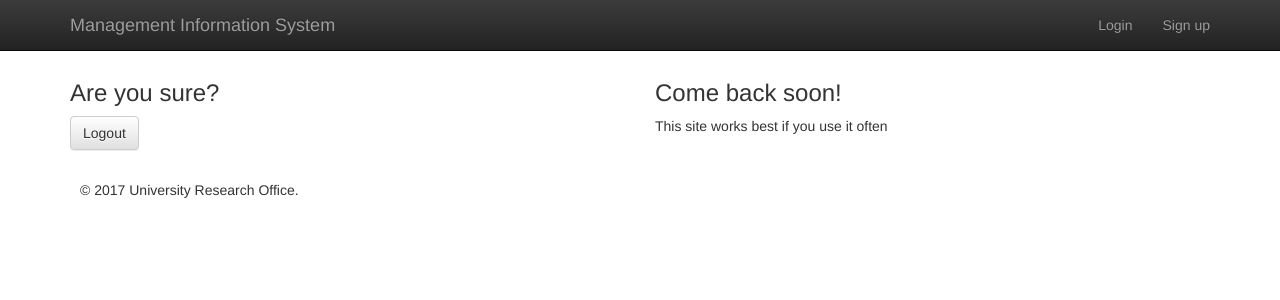
After one commit to rcdosado/URO-MIS, a Django app: template users/templates/users/logout.html in a window 1280 px wide. The commit adds this page. Shown: the top 300 px of the page. Run offline with Django 3.2, Linux system fonts and the light colour scheme; the template is opened without the code that fills it: values that come from a table or form of the project are taken from there, others are empty; parts of the project's set-up code (start-up, migrations or seed data) failed here and were passed over; some libraries are stand-ins or nearby versions.

Commit message:
Add logout feature

```diff
--- a/templates/layout.html
+++ b/templates/layout.html
@@ -39,11 +39,9 @@
                     <li><a href="{% url 'users:login'%}">Login</a></li>
                     <li><a href="#">Sign up</a></li>
               {% else %}
-                    <li><a href="">About</a></li>
-                    <li><a href="">System</a></li>
-                    <li><a href="">Research</a></li>
                     <li><a href="">Admin</a></li>
-                    <li><a href="">Info</a></li>
+                    <li><a href="{% url 'users:logout' %}">Logout</a></li>
+
               {% endif %}
               </ul>
         </div><!--/.navbar-collapse -->
--- /dev/null
+++ b/users/forms.py
@@ -0,0 +1,6 @@
+from django import forms
+
+
+
+class LogoutForm(forms.Form):
+    pass
--- /dev/null
+++ b/users/templates/users/logout.html
@@ -0,0 +1,22 @@
+{% extends 'layout.html' %}
+
+{% block title %}Logout | {{ block.super }} {% endblock %}
+
+{% block content %}
+    <div class="container">
+        <div class="row">
+            <div class="col-md-6">
+                <h3>Are you sure?</h3>
+                <form action="" method="POST" accept-charset="utf-8">
+                    {{ form.as_p }}
+                    {% csrf_token %}
+                    <input type="submit" value="Logout" class="btn btn-default">
+                </form>
+            </div>
+            <div class="col-md-6">
+                <h3>Come back soon!</h3>
+                <p>This site works best if you use it often</p>
+            </div>
+        </div>
+    </div>
+{% endblock %}
--- a/users/urls.py
+++ b/users/urls.py
@@ -4,5 +4,6 @@ from . import views
 
 urlpatterns = [
         url(r'^dashboard/$', views.dashboard, name='dashboard'),
+        url(r'^logout/$', views.LogoutView.as_view(), name='logout'),
         url('^', include('django.contrib.auth.urls'))
 ]
```
Also changed, not shown: users/views.py (+15 -0 lines).
